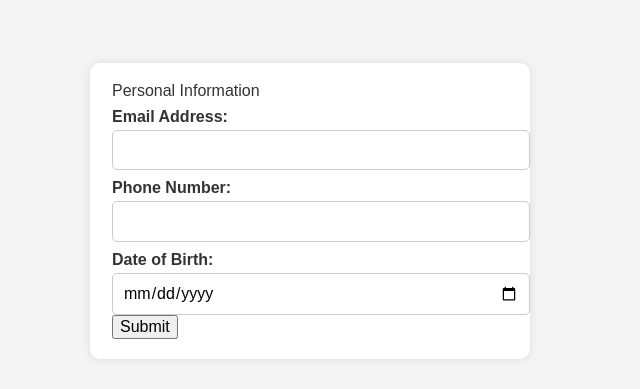
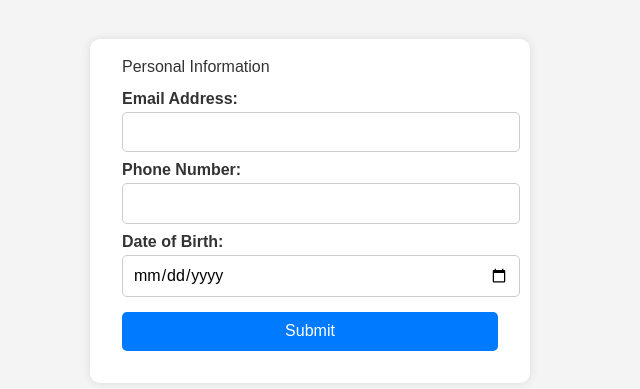
Before and after one commit to ITM362-TEST-ORG/lab2, a plain HTML site: page index.html in a window 1280 px wide. Shown: the part 209-598 px from the top of the page, without its empty margins (330-970 px from the left). Drawn offline with Linux system fonts and the light colour scheme.

Commit message:
Increased padding and added details to submit button

```diff
--- a/css/screen.css
+++ b/css/screen.css
@@ -36,5 +36,17 @@ input {
 
 fieldset {
   border: none;
-  padding: 0;
+  padding: 2;
 }
+
+button {
+  display: block;
+  width: 100%;
+  padding: 10px;
+  margin-top: 15px;
+  background: #007bff;
+  color: white;
+  border: none;
+  border-radius: 5px;
+  font-size: 1rem;
+}
```
